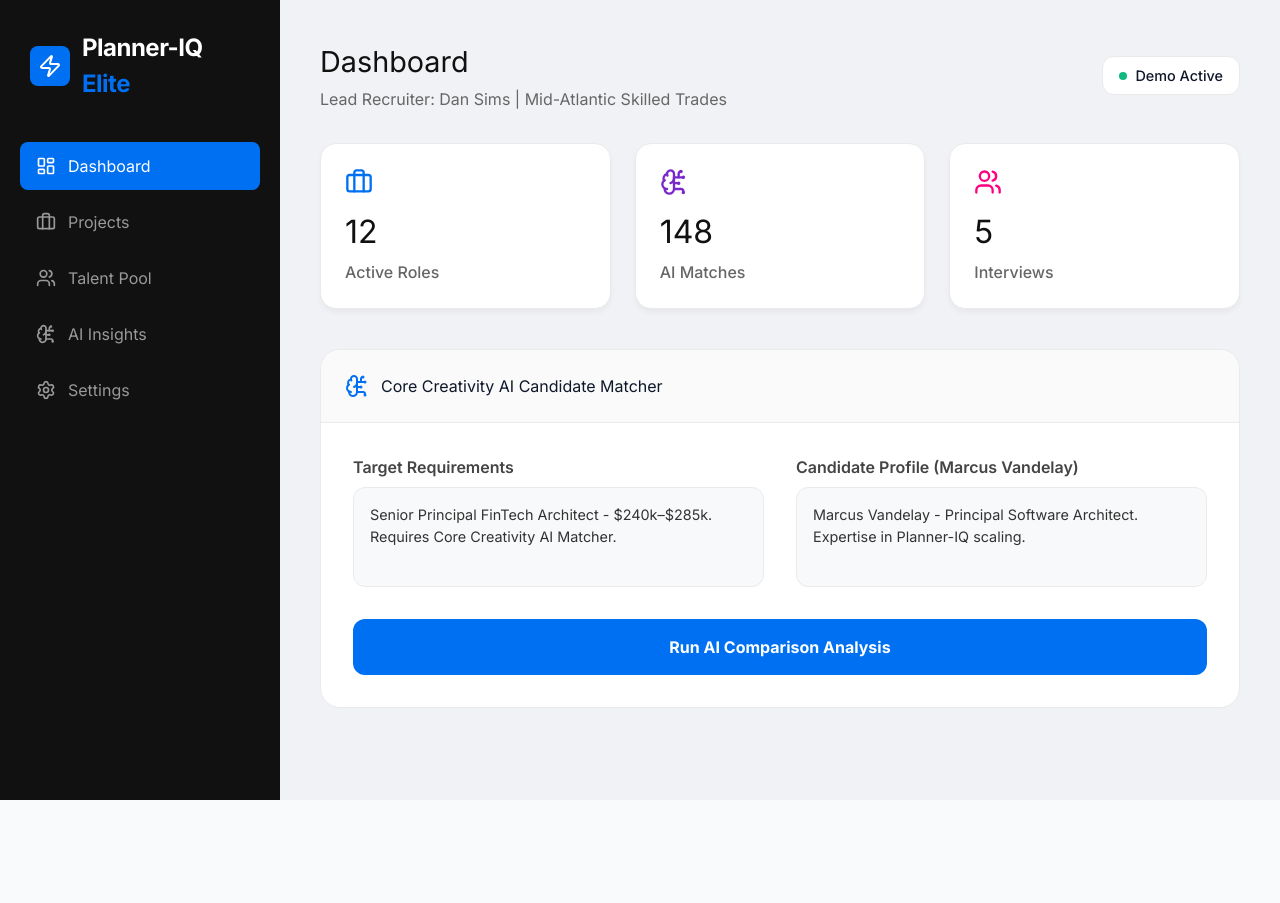
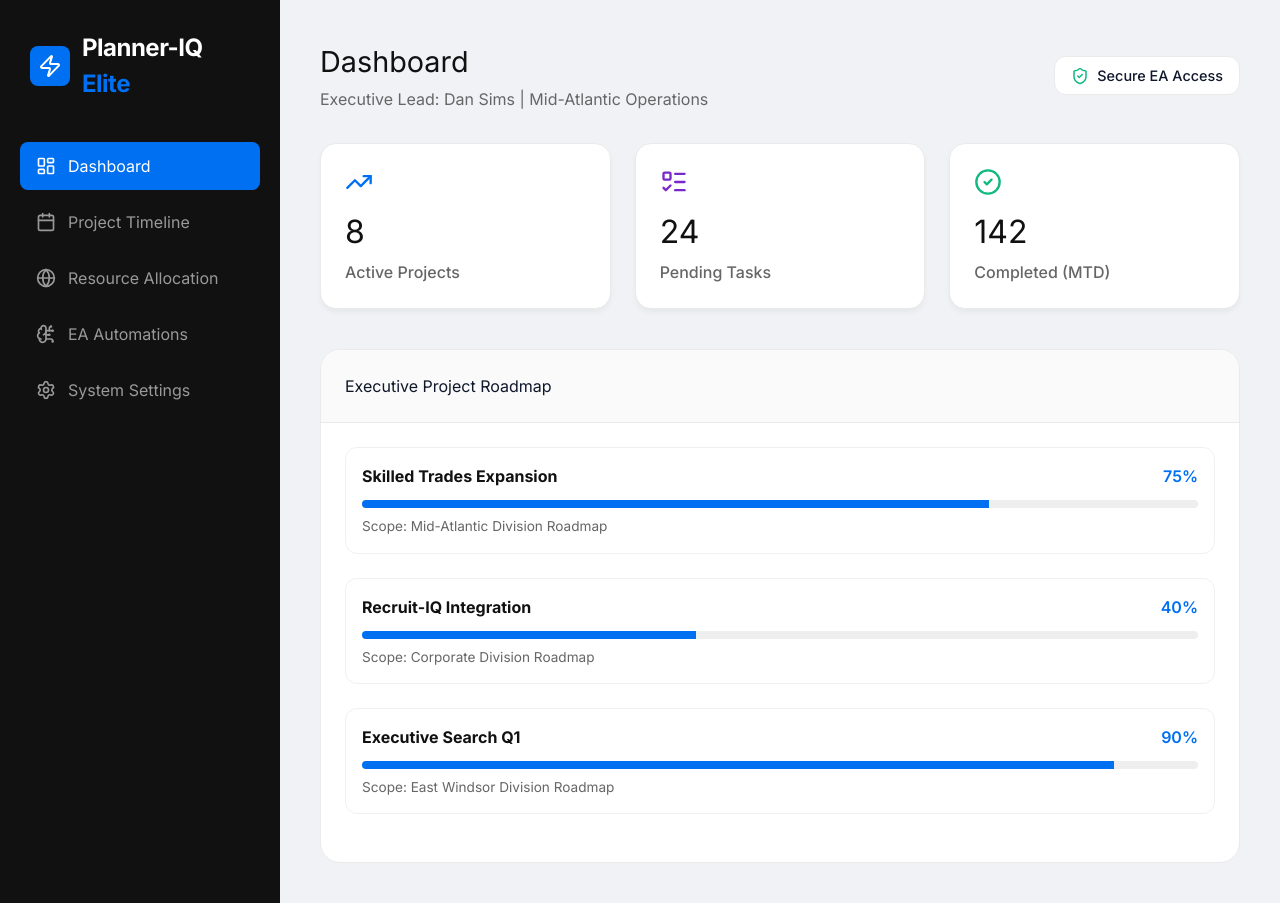
Before and after one commit to dansims2024-afk/Planner-IQ, a Next.js app: page / in a window 1280 px wide. Before the commit the page ends 800 px from the top, so only its background shows below. Built offline with nearby package versions, Linux system fonts and the light colour scheme.

Commit message:
Update page.js

```diff
--- a/src/app/page.js
+++ b/src/app/page.js
@@ -1,27 +1,30 @@
 "use client";
 import React, { useState } from 'react';
 import {
-  Users, Briefcase, BarChart2, Settings, Search,
-  ChevronRight, BrainCircuit, FileText, Zap, LayoutDashboard
+  Calendar, Clock, CheckCircle2, TrendingUp, Settings,
+  ChevronRight, BrainCircuit, ListTodo, Zap, LayoutDashboard,
+  ShieldCheck, Globe
 } from 'lucide-react';
 
 export default function PlannerIQEliteDashboard() {
   const [activeTab, setActiveTab] = useState('Dashboard');
-  const [isAnalyzing, setIsAnalyzing] = useState(false);
 
-  // ELITE SAMPLE DATA RESTORED
-  const SAMPLE_JD = "Senior Principal FinTech Architect - $240k–$285k. Requires Core Creativity AI Matcher.";
-  const SAMPLE_RESUME = "Marcus Vandelay - Principal Software Architect. Expertise in Planner-IQ scaling.";
+  // ELITE EA/PM SAMPLE DATA
+  const activeProjects = [
+    { name: "Skilled Trades Expansion", region: "Mid-Atlantic", progress: 75 },
+    { name: "Recruit-IQ Integration", region: "Corporate", progress: 40 },
+    { name: "Executive Search Q1", region: "East Windsor", progress: 90 }
+  ];
 
   const stats = [
-    { label: "Active Roles", value: "12", icon: Briefcase, color: "#0070f3" },
-    { label: "AI Matches", value: "148", icon: BrainCircuit, color: "#7928ca" },
-    { label: "Interviews", value: "5", icon: Users, color: "#ff0080" }
+    { label: "Active Projects", value: "8", icon: TrendingUp, color: "#0070f3" },
+    { label: "Pending Tasks", value: "24", icon: ListTodo, color: "#7928ca" },
+    { label: "Completed (MTD)", value: "142", icon: CheckCircle2, color: "#10b981" }
   ];
 
   return (
     <div style={{ display: 'flex', minHeight: '100vh', backgroundColor: '#f0f2f5', fontFamily: 'Inter, system-ui, sans-serif' }}>
-      {/* SIDEBAR WITH CORRECT BRANDING */}
+      {/* SIDEBAR: EA / PROJECT MANAGER VIEW */}
       <aside style={{ width: '280px', backgroundColor: '#111', color: 'white', padding: '30px 20px', display: 'flex', flexDirection: 'column' }}>
         <div style={{ display: 'flex', alignItems: 'center', gap: '12px', marginBottom: '40px', padding: '0 10px' }}>
           <div style={{ backgroundColor: '#0070f3', padding: '8px', borderRadius: '8px' }}>
@@ -33,10 +36,10 @@ export default function PlannerIQEliteDashboard() {
         <nav style={{ flex: 1 }}>
           {[
             { id: 'Dashboard', icon: LayoutDashboard },
-            { id: 'Projects', icon: Briefcase },
-            { id: 'Talent Pool', icon: Users },
-            { id: 'AI Insights', icon: BrainCircuit },
-            { id: 'Settings', icon: Settings }
+            { id: 'Project Timeline', icon: Calendar },
+            { id: 'Resource Allocation', icon: Globe },
+            { id: 'EA Automations', icon: BrainCircuit },
+            { id: 'System Settings', icon: Settings }
           ].map((item) => (
             <button
               key={item.id}
@@ -54,20 +57,20 @@ export default function PlannerIQEliteDashboard() {
         </nav>
       </aside>
 
-      {/* MAIN CONTENT AREA */}
+      {/* MAIN PM CONTENT */}
       <main style={{ flex: 1, padding: '40px', overflowY: 'auto' }}>
         <header style={{ display: 'flex', justifyContent: 'space-between', alignItems: 'center', marginBottom: '32px' }}>
           <div>
             <h2 style={{ fontSize: '1.8rem', margin: 0, color: '#111' }}>{activeTab}</h2>
-            <p style={{ color: '#666', margin: '4px 0 0' }}>Lead Recruiter: Dan Sims | Mid-Atlantic Skilled Trades</p>
+            <p style={{ color: '#666', margin: '4px 0 0' }}>Executive Lead: Dan Sims | Mid-Atlantic Operations</p>
           </div>
           <div style={{ backgroundColor: '#fff', padding: '8px 16px', borderRadius: '12px', border: '1px solid #eaeaea', display: 'flex', alignItems: 'center', gap: '8px' }}>
-            <div style={{ width: '8px', height: '8px', borderRadius: '50%', backgroundColor: '#10b981' }}></div>
-            <span style={{ fontWeight: '500', fontSize: '0.9rem' }}>Demo Active</span>
+            <ShieldCheck size={18} color="#10b981" />
+            <span style={{ fontWeight: '500', fontSize: '0.9rem' }}>Secure EA Access</span>
           </div>
         </header>
 
-        {/* STATS CARDS */}
+        {/* PM STATS CARDS */}
         <div style={{ display: 'grid', gridTemplateColumns: 'repeat(3, 1fr)', gap: '24px', marginBottom: '40px' }}>
           {stats.map((stat) => (
             <div key={stat.label} style={{ backgroundColor: '#fff', padding: '24px', borderRadius: '16px', border: '1px solid #eaeaea', boxShadow: '0 4px 6px -1px rgba(0,0,0,0.05)' }}>
@@ -78,37 +81,24 @@ export default function PlannerIQEliteDashboard() {
           ))}
         </div>
 
-        {/* AI MATCHER FEATURE */}
+        {/* ACTIVE PROJECT TRACKER */}
         <div style={{ backgroundColor: '#fff', borderRadius: '20px', border: '1px solid #eaeaea', overflow: 'hidden' }}>
-          <div style={{ padding: '24px', borderBottom: '1px solid #eaeaea', backgroundColor: '#fafafa', display: 'flex', alignItems: 'center', gap: '12px' }}>
-            <BrainCircuit color="#0070f3" />
-            <h3 style={{ margin: 0 }}>Core Creativity AI Candidate Matcher</h3>
+          <div style={{ padding: '24px', borderBottom: '1px solid #eaeaea', backgroundColor: '#fafafa' }}>
+            <h3 style={{ margin: 0 }}>Executive Project Roadmap</h3>
           </div>
-          <div style={{ padding: '32px' }}>
-            <div style={{ display: 'grid', gridTemplateColumns: '1fr 1fr', gap: '32px', marginBottom: '32px' }}>
-              <div>
-                <label style={{ display: 'block', marginBottom: '8px', fontWeight: '600', color: '#444' }}>Target Requirements</label>
-                <div style={{ padding: '16px', backgroundColor: '#f8f9fa', borderRadius: '12px', border: '1px solid #eaeaea', minHeight: '100px', fontSize: '0.9rem', color: '#333' }}>
-                  {SAMPLE_JD}
+          <div style={{ padding: '24px' }}>
+            {activeProjects.map((project, idx) => (
+              <div key={idx} style={{ marginBottom: '24px', padding: '16px', border: '1px solid #f0f0f0', borderRadius: '12px' }}>
+                <div style={{ display: 'flex', justifyContent: 'space-between', marginBottom: '12px' }}>
+                  <span style={{ fontWeight: 'bold', color: '#111' }}>{project.name}</span>
+                  <span style={{ color: '#0070f3', fontWeight: '600' }}>{project.progress}%</span>
                 </div>
+                <div style={{ width: '100%', height: '8px', backgroundColor: '#eee', borderRadius: '4px', overflow: 'hidden' }}>
+                  <div style={{ width: `${project.progress}%`, height: '100%', backgroundColor: '#0070f3' }}></div>
+                </div>
+                <p style={{ fontSize: '0.85rem', color: '#666', marginTop: '8px' }}>Scope: {project.region} Division Roadmap</p>
               </div>
-              <div>
-                <label style={{ display: 'block', marginBottom: '8px', fontWeight: '600', color: '#444' }}>Candidate Profile (Marcus Vandelay)</label>
-                <div style={{ padding: '16px', backgroundColor: '#f8f9fa', borderRadius: '12px', border: '1px solid #eaeaea', minHeight: '100px', fontSize: '0.9rem', color: '#333' }}>
-                  {SAMPLE_RESUME}
-                </div>
-              </div>
-            </div>
-
-            <button
-              onClick={() => { setIsAnalyzing(true); setTimeout(() => setIsAnalyzing(false), 2000); }}
-              style={{
-                width: '100%', padding: '16px', borderRadius: '12px', border: 'none', fontSize: '1rem', fontWeight: 'bold',
-                cursor: 'pointer', transition: '0.2s', backgroundColor: '#0070f3', color: 'white'
-              }}
-            >
-              {isAnalyzing ? "Analyzing Planner-IQ Vectors..." : "Run AI Comparison Analysis"}
-            </button>
+            ))}
           </div>
         </div>
       </main>
```
